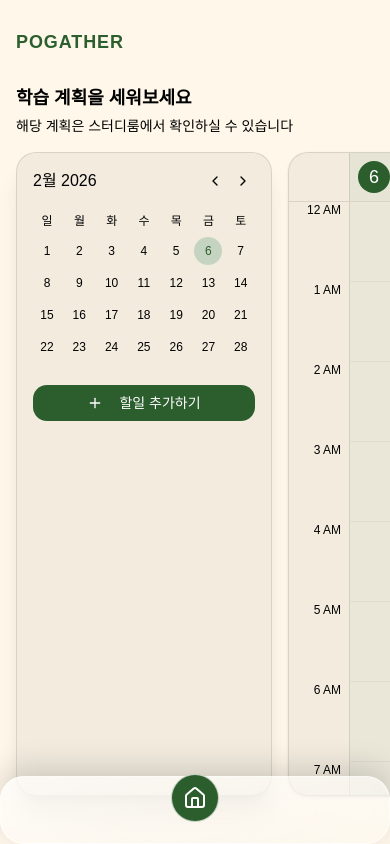
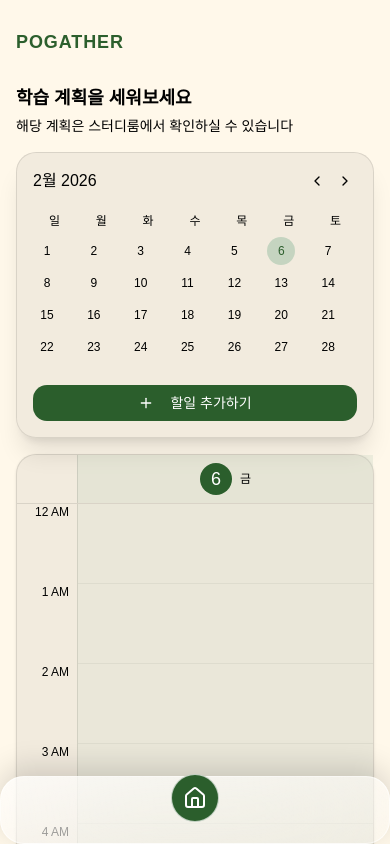
Before and after one commit to normaldeve/pomodoro-front, a Next.js app: page /calendar in a window 390 px wide. Built offline with nearby package versions, Linux system fonts and the light colour scheme; a web font is replaced by a local one.

Commit message:
feat: 캘린더 모바일 설정

```diff
--- a/app/calendar/page.tsx
+++ b/app/calendar/page.tsx
@@ -325,10 +325,10 @@ export default function CalendarPage() {
         </div>
 
         {/* Main Content */}
-        <main className="relative w-full flex gap-4" style={{ height: "calc(100vh - 200px)" }}>
+        <main className={`relative w-full flex gap-4 ${isMobile ? "flex-col" : ""}`} style={{ height: "calc(100vh - 200px)" }}>
         {/* Sidebar */}
         <div
-          className={`w-64 shrink-0 bg-black/5 p-4 shadow-xl border border-black/10 rounded-xl opacity-0 ${isLoaded ? "animate-fade-in" : ""} flex flex-col justify-between`}
+          className={`${isMobile ? "w-full" : "w-64 shrink-0"} bg-black/5 p-4 shadow-xl border border-black/10 rounded-xl opacity-0 ${isLoaded ? "animate-fade-in" : ""} flex flex-col justify-between`}
           style={{ animationDelay: "0.4s" }}
         >
           <CustomScrollbar className="flex-1 overflow-y-auto min-h-0">
```
